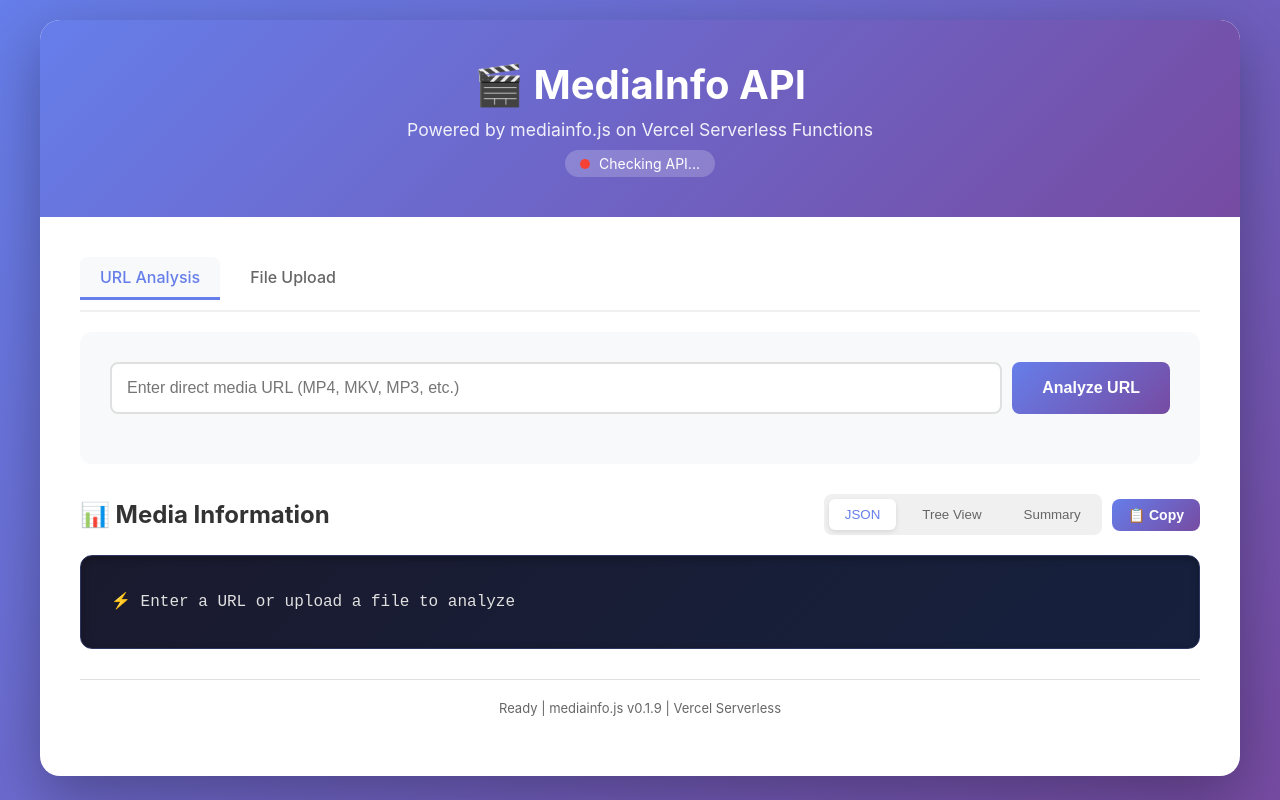
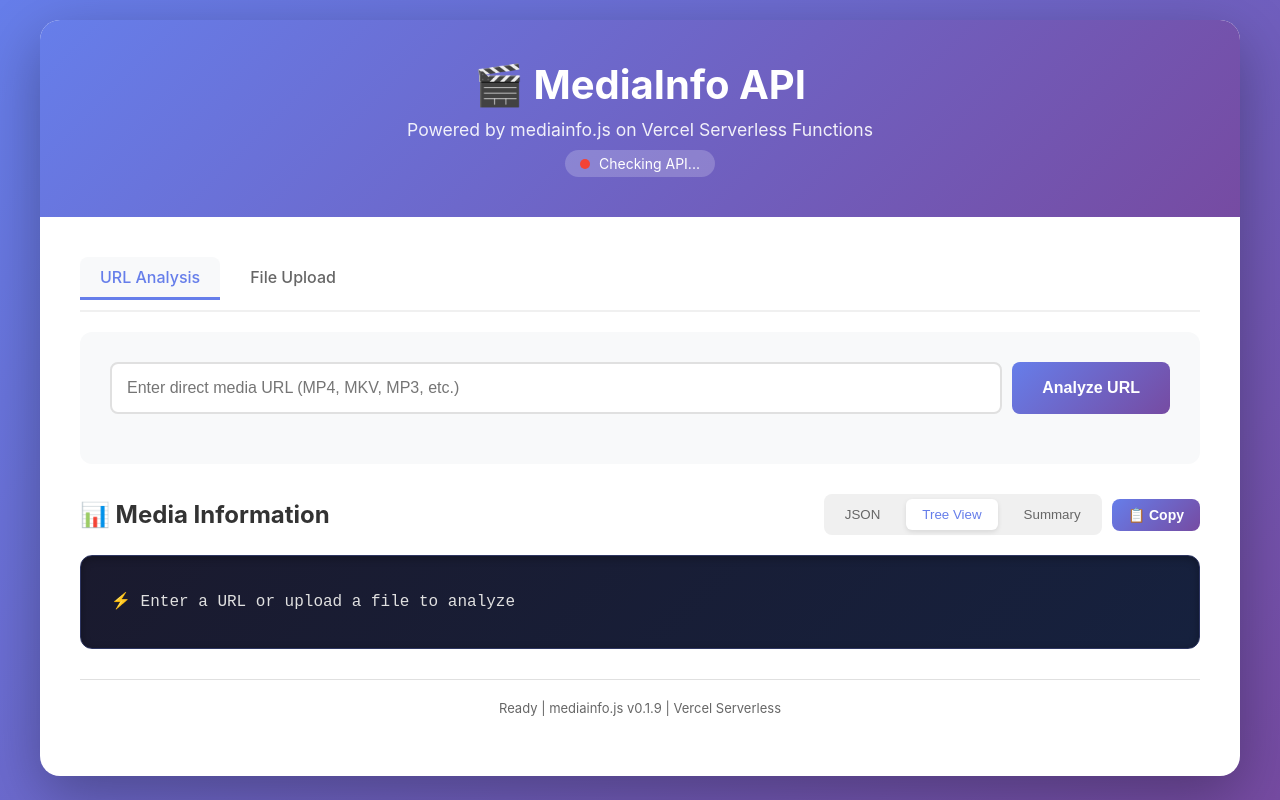
Before and after one commit to sbdipun/MEDAINFO-VERCEL, a website: page public/index.html in a window 1280 px wide. Drawn offline with Linux system fonts and the light colour scheme; no server answers.

Commit message:
Set Tree View as default format instead of JSON

```diff
--- a/public/index.html
+++ b/public/index.html
@@ -688,8 +688,8 @@
                     <h2>📊 Media Information</h2>
                     <div style="display: flex; gap: 10px; align-items: center;">
                         <div class="format-selector">
-                            <button class="format-btn active" data-format="json">JSON</button>
-                            <button class="format-btn" data-format="tree">Tree View</button>
+                            <button class="format-btn" data-format="json">JSON</button>
+                            <button class="format-btn active" data-format="tree">Tree View</button>
                             <button class="format-btn" data-format="summary">Summary</button>
                         </div>
                         <button class="analyze-btn" id="copyBtn" style="padding: 8px 16px; font-size: 14px;"
```
